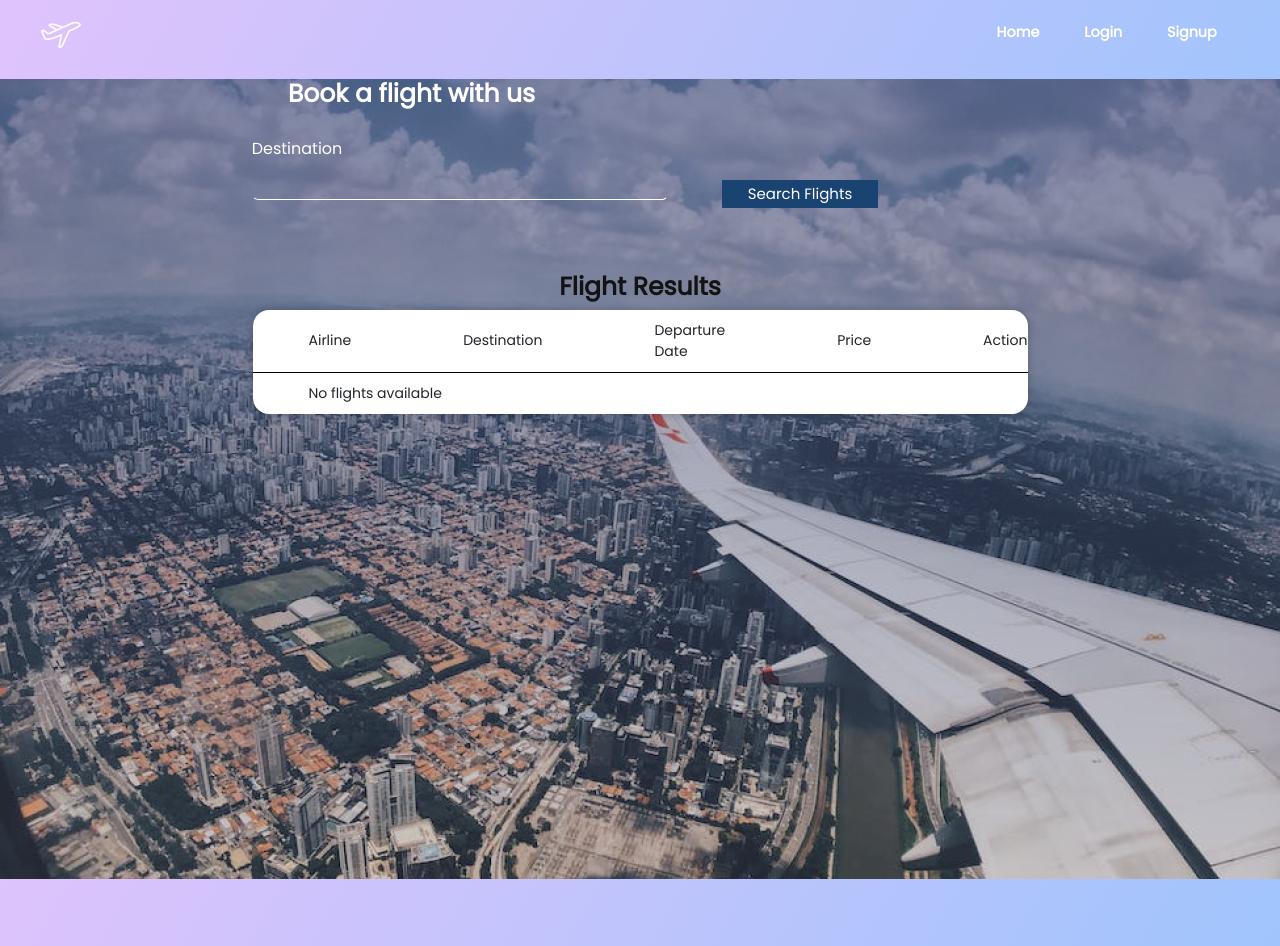
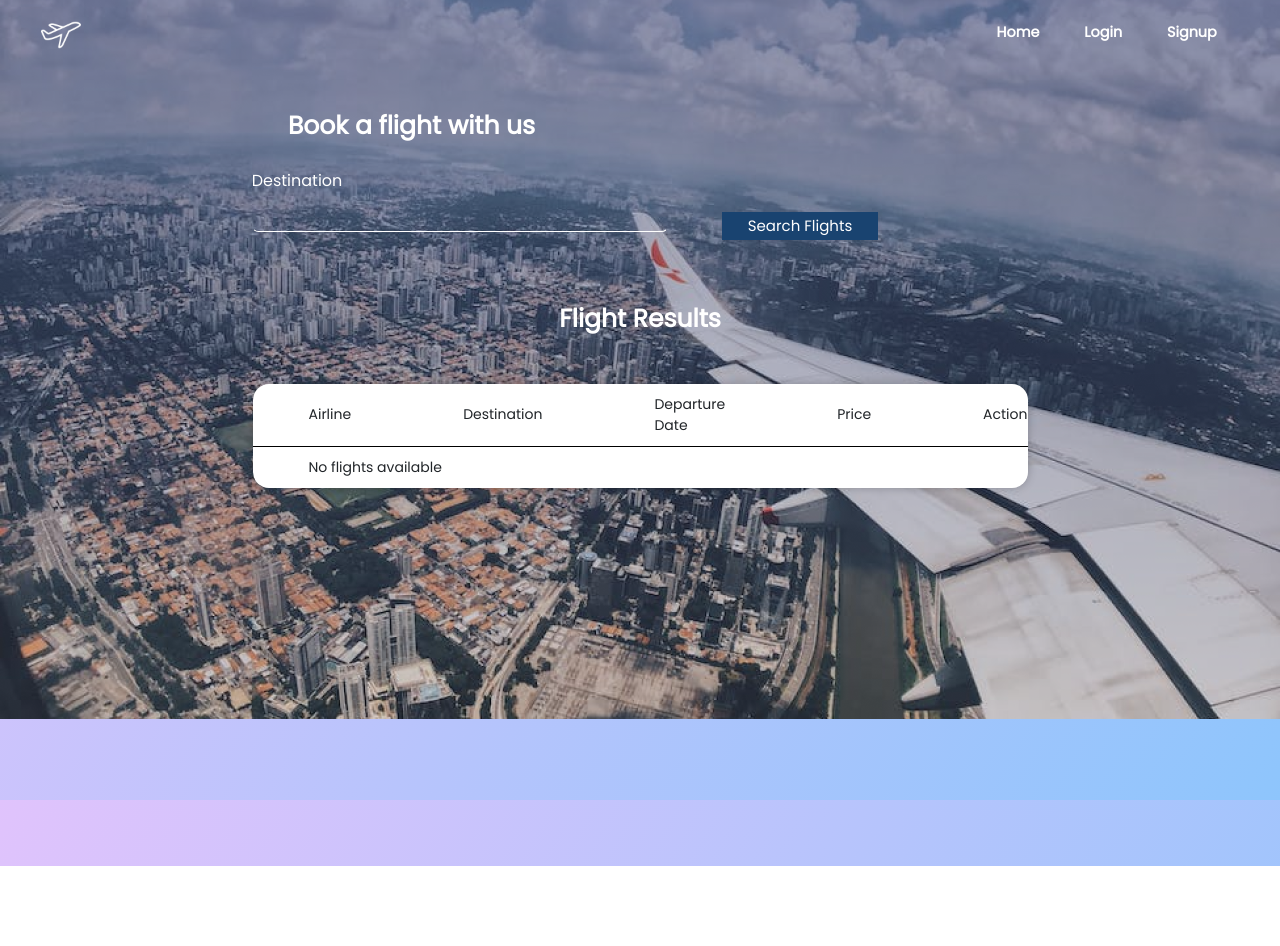
Before and after one commit to VictorMurithi/FlightFusion-booking-website, a React (Create React App) app in the folder frontend/: page /flightbooking in a window 1280 px wide. After the commit the page ends 866 px from the top, so only its background shows below. Built offline with nearby package versions, Linux system fonts and the light colour scheme.

Commit message:
Styling for bookings, profile, login

```diff
--- a/frontend/src/Css/Bookings.css
+++ b/frontend/src/Css/Bookings.css
@@ -10,18 +10,17 @@
   background-size: cover;
   height: 100vh;
   position: relative;
-  top: -5.2em;
-  z-index: 1000;
+  top: -9.2em;
+  z-index: 10;
 }
 .Bookingsss h1{
   display: flex;
   justify-content: center;
-  margin-top: 5rem;
+  padding-top: 15rem;
   font-size: 25px;
   font-family: Poppins;
   font-weight: 600;
   color: white;
-
 
 }
 
--- a/frontend/src/Css/FlightBooking.css
+++ b/frontend/src/Css/FlightBooking.css
@@ -8,15 +8,14 @@
   margin: 0 auto;
   background-image: url("../img/signup\ \(1\).png");
   background-size: cover;
-
   height: 100vh;
   position: relative;
-  top: -4.2em;
-  z-index: 1000;
+  top: -9.2em;
+  z-index: 10;
 }
 .Bookingss h1 {
   margin-left: 18rem;
-  margin-top: 5rem;
+  padding-top: 12rem;
   font-size: 25px;
   font-family: Poppins;
   font-weight: 600;
@@ -98,10 +97,10 @@ select {
     font-weight: 600;
     font-size: 25px;
 
-     /* margin-bottom: 4em; */
+     margin-bottom: 2em;
      text-align: center;
      padding-top: 4rem;
-    color: #131313;
+    color: #ffffff;
     /* min-height: 40vh; */
   }
 
--- a/frontend/src/Css/Home.css
+++ b/frontend/src/Css/Home.css
@@ -1,7 +1,7 @@
 body{
     background: linear-gradient(120deg, #e0c3fc 0%, #8ec5fc 100%);
     min-height: 100vh;
-    background-size: cover;
+    background-size: contain;
 }
 /* body {
    background-image: url("../img/sky3.jpeg");
--- a/frontend/src/Css/Profile.css
+++ b/frontend/src/Css/Profile.css
@@ -9,6 +9,9 @@
   background-image: url("../img/Currentbookings.png");
   background-size: cover;
   height: 100vh;
+  position: relative;
+  top: -4.2em;
+  z-index: 10;
 }
 body {
   background: linear-gradient(120deg, #e0c3fc 0%, #8ec5fc 100%);
```
